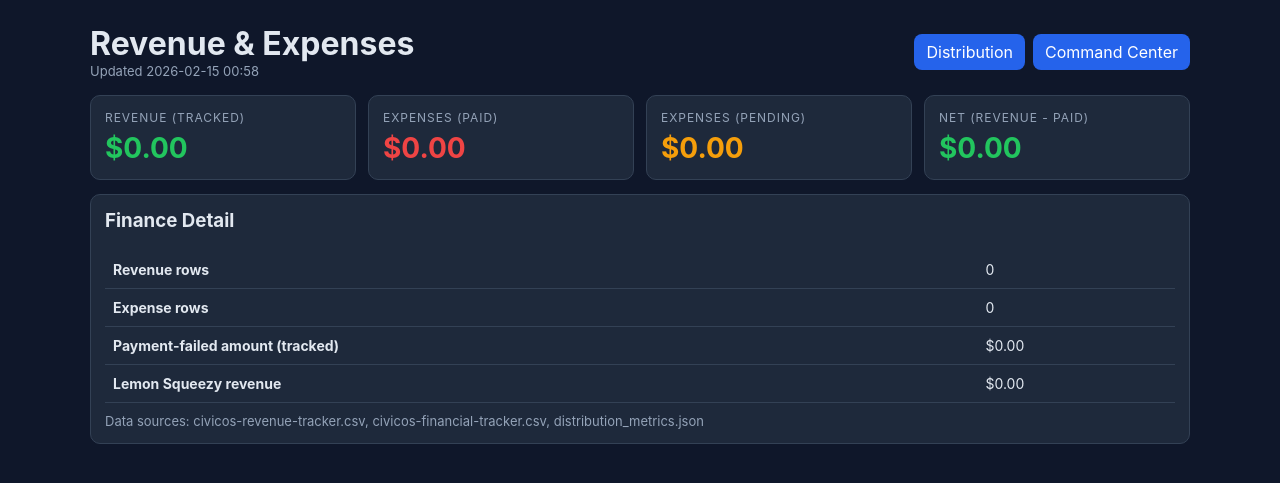
After one commit to CivicOSInstitute/civicos-institute.github.io, a Flask app: page /finance in a window 1280 px wide. The commit adds this page. Shown: the top 483 px of the page. Run offline with Flask 3, Linux system fonts and the light colour scheme.

Commit message:
Add finance dashboard (revenue/expenses) linked from command center

```diff
--- a/main-dashboard/app.py
+++ b/main-dashboard/app.py
@@ -28,6 +28,7 @@ SERVICES = {
 EBOOK_SCRIPTS = Path('/root/.openclaw/workspace/the_open_source_student_distribution/scripts')
 EBOOK_OUTPUT = Path('/root/Desktop/the_open_source_student/launch-output')
 REVENUE_CSV = Path('/root/.openclaw/workspace/civicos-revenue-tracker.csv')
+EXPENSES_CSV = Path('/root/.openclaw/workspace/civicos-financial-tracker.csv')
 DIST_METRICS_JSON = Path('/root/.openclaw/workspace/the_open_source_student_distribution/output/distribution_metrics.json')
 
 def check_service(name, config):
@@ -343,6 +344,74 @@ def get_distribution_stats():
         return stats
 
 
+def _parse_amount(raw):
+    try:
+        s = str(raw or '').replace('$', '').replace(',', '').strip()
+        return float(s)
+    except Exception:
+        return None
+
+
+def get_finance_stats():
+    stats = {
+        'revenue_total': 0.0,
+        'expense_paid_total': 0.0,
+        'expense_pending_total': 0.0,
+        'payment_failed_total': 0.0,
+        'lemon_revenue': 0.0,
+        'net': 0.0,
+        'revenue_rows': 0,
+        'expense_rows': 0,
+    }
+
+    try:
+        if REVENUE_CSV.exists():
+            with open(REVENUE_CSV, newline='') as f:
+                for row in csv.DictReader(f):
+                    amount = _parse_amount(row.get('Amount'))
+                    if amount is None:
+                        continue
+                    if (row.get('Category') or '').strip().lower() == 'revenue':
+                        stats['revenue_total'] += amount
+                        stats['revenue_rows'] += 1
+
+        if EXPENSES_CSV.exists():
+            with open(EXPENSES_CSV, newline='') as f:
+                for row in csv.DictReader(f):
+                    status = (row.get('Status') or '').strip().upper()
+                    amount = _parse_amount(row.get('Amount'))
+                    if amount is None:
+                        continue
+                    # ignore non-financial log rows
+                    if (row.get('Type') or '').strip().upper() == 'SCAN_LOG':
+                        continue
+
+                    stats['expense_rows'] += 1
+                    if status == 'PAID':
+                        stats['expense_paid_total'] += amount
+                    elif status == 'PENDING':
+                        stats['expense_pending_total'] += amount
+                    elif status == 'PAYMENT_FAILED':
+                        stats['payment_failed_total'] += amount
+
+        if DIST_METRICS_JSON.exists():
+            dm = json.loads(DIST_METRICS_JSON.read_text())
+            for ch in dm.get('channels', []):
+                if (ch.get('name') or '').lower().startswith('lemon squeezy'):
+                    try:
+                        stats['lemon_revenue'] = float(ch.get('revenue', 0) or 0)
+                    except Exception:
+                        pass
+
+        for k in ('revenue_total', 'expense_paid_total', 'expense_pending_total', 'payment_failed_total', 'lemon_revenue'):
+            stats[k] = round(stats[k], 2)
+        stats['net'] = round(stats['revenue_total'] - stats['expense_paid_total'], 2)
+        return stats
+    except Exception as e:
+        print(f"Error getting finance stats: {e}")
+        return stats
+
+
 def get_alerts():
     """Generate alerts based on system state."""
     alerts = []
@@ -428,11 +497,24 @@ def distribution_dashboard():
     return render_template('distribution.html',
                            dist=get_distribution_stats(),
                            ebook=get_ebook_stats(),
+                           finance=get_finance_stats(),
+                           now=datetime.now())
+
+@app.route('/finance')
+def finance_dashboard():
+    """Revenue and expenses dashboard."""
+    return render_template('finance.html',
+                           finance=get_finance_stats(),
+                           dist=get_distribution_stats(),
                            now=datetime.now())
 
 @app.route('/api/distribution/stats')
 def api_distribution_stats():
     return jsonify(get_distribution_stats())
+
+@app.route('/api/finance/stats')
+def api_finance_stats():
+    return jsonify(get_finance_stats())
 
 @app.route('/api/status')
 def api_status():
--- /dev/null
+++ b/main-dashboard/templates/finance.html
@@ -0,0 +1,56 @@
+<!DOCTYPE html>
+<html lang="en">
+<head>
+  <meta charset="UTF-8" />
+  <meta name="viewport" content="width=device-width, initial-scale=1.0" />
+  <title>CivicOS Finance Dashboard</title>
+  <style>
+    body { font-family: -apple-system, BlinkMacSystemFont, 'Segoe UI', Roboto, sans-serif; background:#0f172a; color:#e2e8f0; margin:0; }
+    .container { max-width:1100px; margin:0 auto; padding:24px; }
+    .top { display:flex; justify-content:space-between; align-items:center; margin-bottom:16px; }
+    .grid { display:grid; grid-template-columns: repeat(auto-fit, minmax(220px,1fr)); gap:12px; }
+    .card { background:#1e293b; border:1px solid #334155; border-radius:10px; padding:14px; }
+    .label { color:#94a3b8; font-size:12px; text-transform:uppercase; letter-spacing:.08em; }
+    .value { font-size:28px; font-weight:700; margin-top:6px; }
+    .good { color:#22c55e; }
+    .warn { color:#f59e0b; }
+    .bad { color:#ef4444; }
+    .muted { color:#94a3b8; font-size:13px; }
+    .btn { background:#2563eb; color:#fff; text-decoration:none; padding:8px 12px; border-radius:8px; }
+    table { width:100%; border-collapse: collapse; margin-top: 12px; }
+    th,td { border-bottom:1px solid #334155; padding:10px 8px; text-align:left; font-size:14px; }
+  </style>
+</head>
+<body>
+  <div class="container">
+    <div class="top">
+      <div>
+        <h1 style="margin:0;">Revenue & Expenses</h1>
+        <div class="muted">Updated {{ now.strftime('%Y-%m-%d %H:%M') }}</div>
+      </div>
+      <div style="display:flex; gap:8px;">
+        <a class="btn" href="/distribution">Distribution</a>
+        <a class="btn" href="/">Command Center</a>
+      </div>
+    </div>
+
+    <div class="grid">
+      <div class="card"><div class="label">Revenue (Tracked)</div><div class="value good">${{ '%.2f'|format(finance.revenue_total or 0) }}</div></div>
+      <div class="card"><div class="label">Expenses (Paid)</div><div class="value bad">${{ '%.2f'|format(finance.expense_paid_total or 0) }}</div></div>
+      <div class="card"><div class="label">Expenses (Pending)</div><div class="value warn">${{ '%.2f'|format(finance.expense_pending_total or 0) }}</div></div>
+      <div class="card"><div class="label">Net (Revenue - Paid)</div><div class="value {% if finance.net >= 0 %}good{% else %}bad{% endif %}">${{ '%.2f'|format(finance.net or 0) }}</div></div>
+    </div>
+
+    <div class="card" style="margin-top:14px;">
+      <h3 style="margin-top:0;">Finance Detail</h3>
+      <table>
+        <tr><th>Revenue rows</th><td>{{ finance.revenue_rows }}</td></tr>
+        <tr><th>Expense rows</th><td>{{ finance.expense_rows }}</td></tr>
+        <tr><th>Payment-failed amount (tracked)</th><td>${{ '%.2f'|format(finance.payment_failed_total or 0) }}</td></tr>
+        <tr><th>Lemon Squeezy revenue</th><td>${{ '%.2f'|format(finance.lemon_revenue or 0) }}</td></tr>
+      </table>
+      <div class="muted" style="margin-top:10px;">Data sources: civicos-revenue-tracker.csv, civicos-financial-tracker.csv, distribution_metrics.json</div>
+    </div>
+  </div>
+</body>
+</html>
--- a/main-dashboard/templates/index.html
+++ b/main-dashboard/templates/index.html
@@ -627,6 +627,7 @@
                     <div class="quick-links">
                         <a href="file:///Users/AI-OPS/Desktop/the_open_source_student/launch-output/checkout-copy.md" class="btn btn-secondary" target="_blank">Checkout Copy</a>
                         <a href="/distribution" class="btn btn-primary" target="_blank">Expanded Analytics</a>
+                        <a href="/finance" class="btn btn-secondary" target="_blank">Revenue & Expenses</a>
                     </div>
                     <div id="ebook-status" style="margin-top: 0.75rem; font-size: 0.75rem; color: #64748b; display: none;"></div>
                 </div>
```
